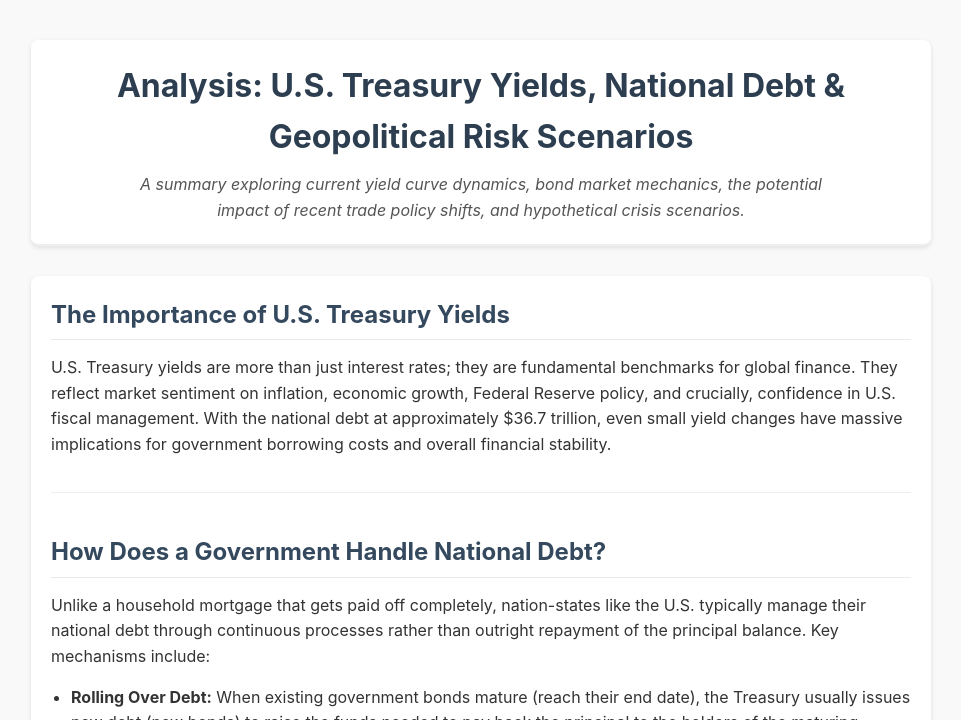
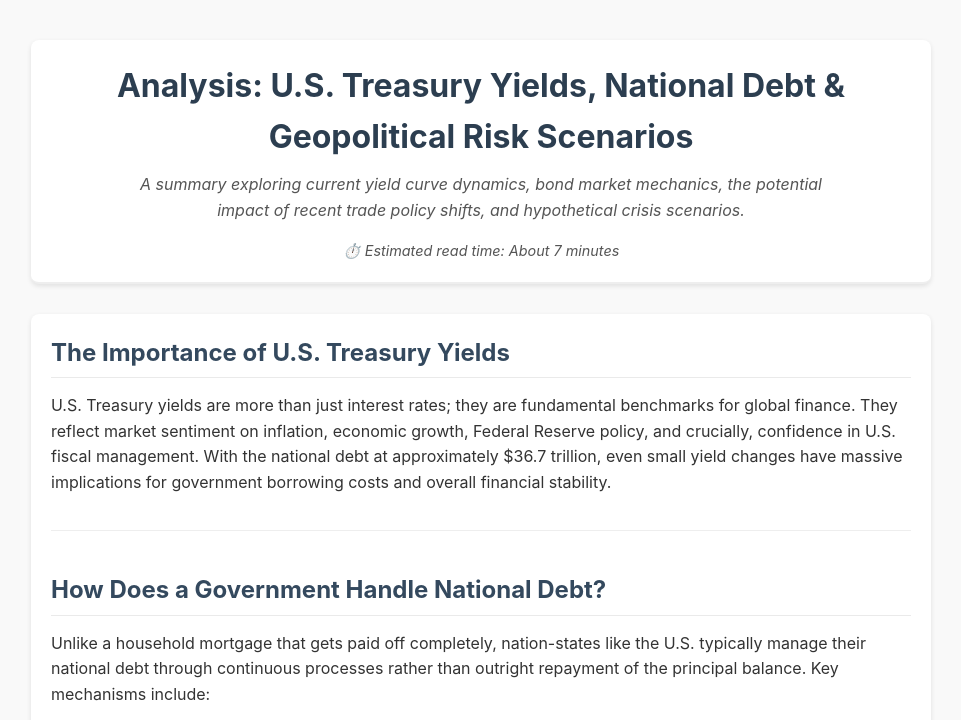
Before and after one commit to codermrrob/tradewar.report, a plain HTML site: page index.html in a window 1280 px wide. Shown: the top 720 px of the page, without its empty margins (159-1120 px from the left). Drawn offline with Linux system fonts and the light colour scheme.

Commit message:
read time

```diff
--- a/index.html
+++ b/index.html
@@ -10,6 +10,7 @@
     <header>
         <h1>Analysis: U.S. Treasury Yields, National Debt & Geopolitical Risk Scenarios</h1>
         <p class="intro">A summary exploring current yield curve dynamics, bond market mechanics, the potential impact of recent trade policy shifts, and hypothetical crisis scenarios.</p>
+        <p class="read-time"><span aria-hidden="true">⏱️</span> Estimated read time: About 7 minutes</p>
     </header>
 
     <main>
--- a/style.css
+++ b/style.css
@@ -25,6 +25,16 @@ header, main, footer {
     background-color: #fff;
     box-shadow: 0 2px 5px rgba(0,0,0,0.1);
     border-radius: 8px;
+}
+
+/* Read Time Style */
+.read-time {
+    font-size: 0.9em; /* Slightly smaller */
+    color: #555;      /* Grey color */
+    font-style: italic;
+    margin-top: 15px;  /* Add some space above it */
+    margin-bottom: 0; /* Reset bottom margin if needed */
+    text-align: center; /* Keep it centered like the header */
 }
 
 header {
```
